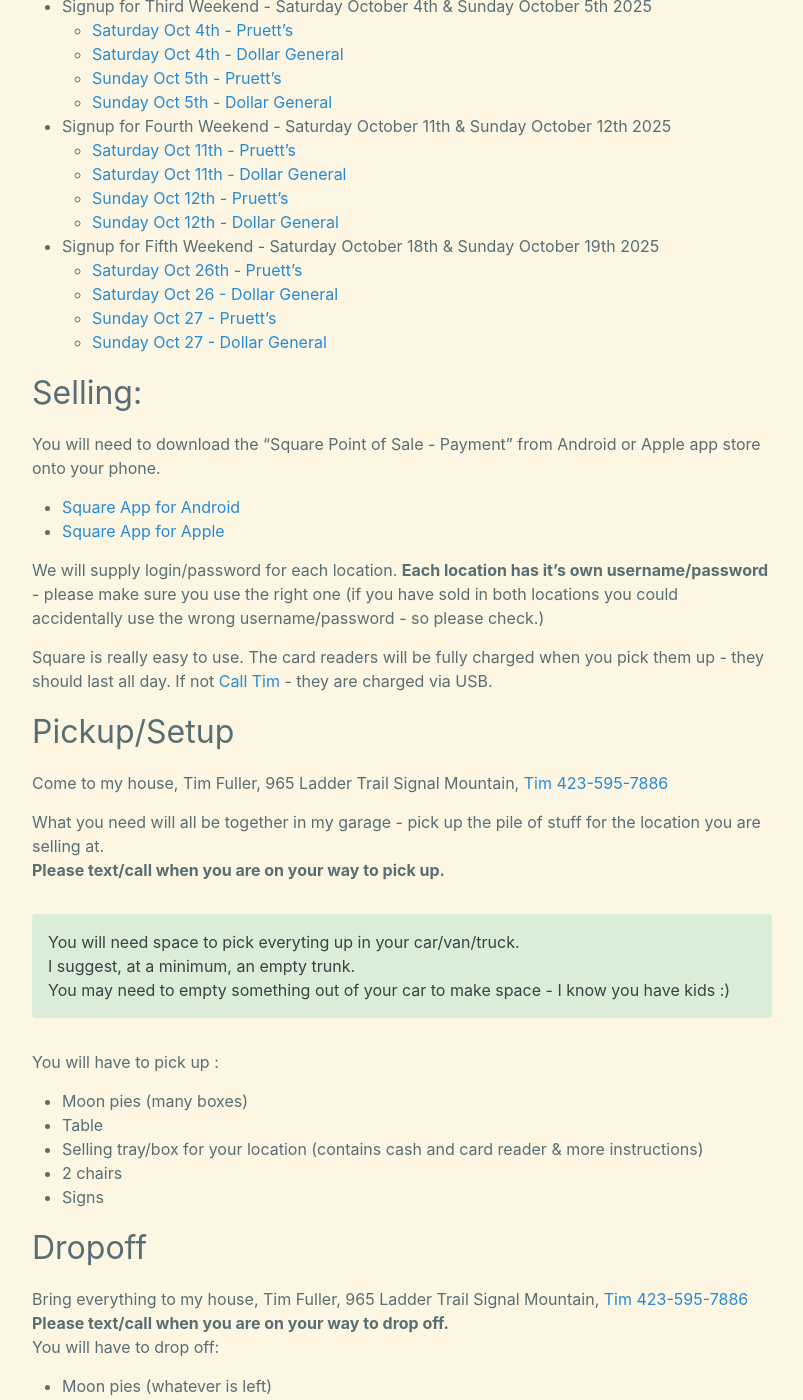
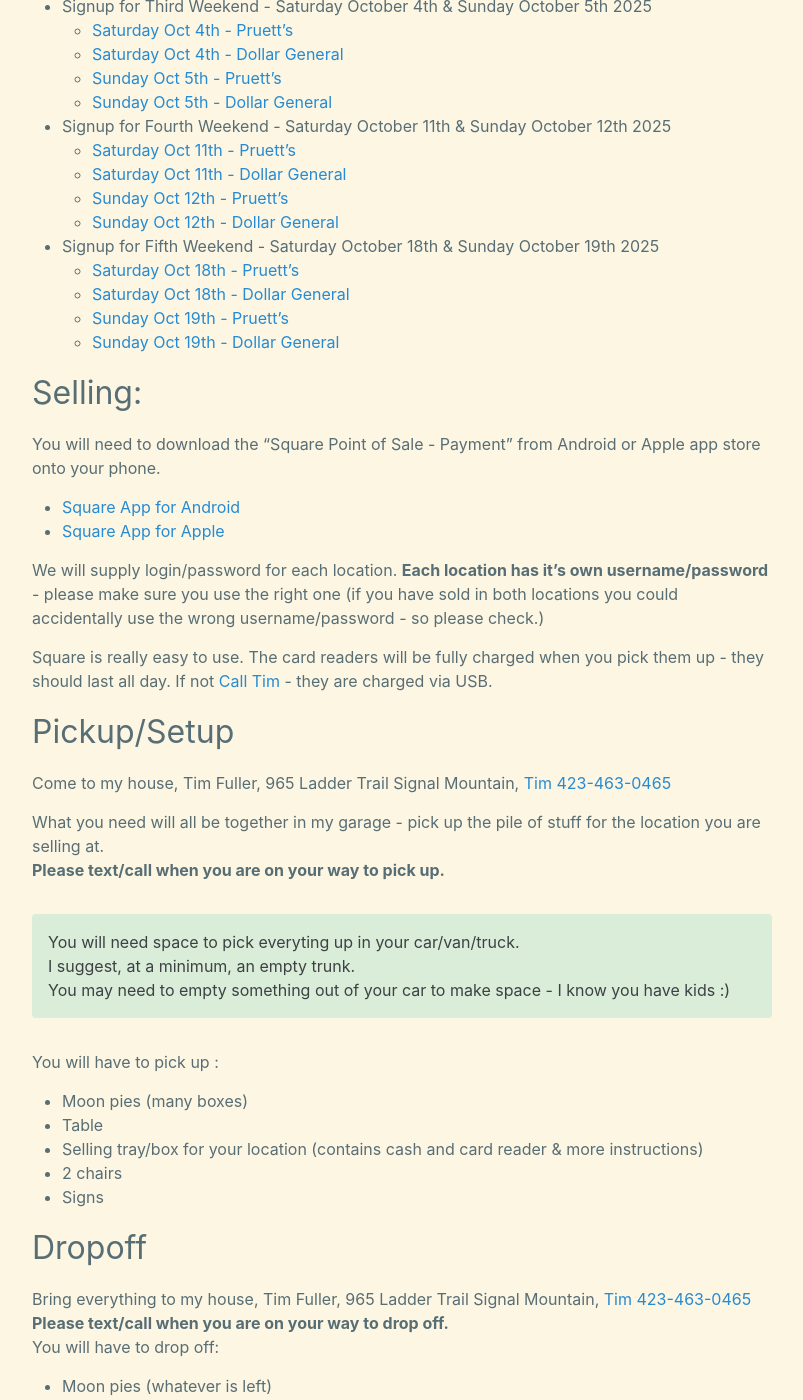
Before and after one commit to CodeJourneymen/scoutpiemaster, a Jekyll site: the page built from shownsell.md, in a window 1280 px wide and 1400 px high, scrolled down 1086 px. Shown: the whole window, without its empty margins (238-1041 px from the left). Built offline with Jekyll 4.4.1, drawn with Linux system fonts in a browser that asks for light colours; some of the changed text lies outside the part shown.

Commit message:
Update shownsell.md
updated contact info

```diff
--- a/shownsell.md
+++ b/shownsell.md
@@ -53,10 +53,10 @@ All Signup Genius links for September/October 2025.
   - [Sunday Oct 12th - Dollar General](https://www.signupgenius.com/go/10C054BABAD2AA3F9C70-58283361-moonpie)
 
 - Signup for Fifth Weekend - Saturday October 18th & Sunday October 19th 2025
-  - [Saturday Oct 26th - Pruett's](https://www.signupgenius.com/go/10C054BABAD2AA3F9C70-58283351-moonpie)
-  - [Saturday Oct 26 - Dollar General](https://www.signupgenius.com/go/10C054BABAD2AA3F9C70-58283365-moonpie)
-  - [Sunday Oct 27 - Pruett's](https://www.signupgenius.com/go/10C054BABAD2AA3F9C70-58283350-moonpie)
-  - [Sunday Oct 27 - Dollar General](https://www.signupgenius.com/go/10C054BABAD2AA3F9C70-58283366-moonpie)
+  - [Saturday Oct 18th - Pruett's](https://www.signupgenius.com/go/10C054BABAD2AA3F9C70-58283351-moonpie)
+  - [Saturday Oct 18th - Dollar General](https://www.signupgenius.com/go/10C054BABAD2AA3F9C70-58283365-moonpie)
+  - [Sunday Oct 19th - Pruett's](https://www.signupgenius.com/go/10C054BABAD2AA3F9C70-58283350-moonpie)
+  - [Sunday Oct 19th - Dollar General](https://www.signupgenius.com/go/10C054BABAD2AA3F9C70-58283366-moonpie)
 
 
 
@@ -69,10 +69,10 @@ You will need to download the "Square Point of Sale - Payment" from Android or A
 
 We will supply login/password for each location. **Each location has it's own username/password** - please make sure you use the right one (if you have sold in both locations you could accidentally use the wrong username/password - so please check.)
 
-Square is really easy to use. The card readers will be fully charged when you pick them up - they should last all day. If not [Call Tim](tel:4234630432) - they are charged via USB.
+Square is really easy to use. The card readers will be fully charged when you pick them up - they should last all day. If not [Call Tim](tel:4234630465) - they are charged via USB.
 
 # Pickup/Setup
-Come to my house, Tim Fuller, 965 Ladder Trail Signal Mountain, [Tim 423-595-7886](tel:4235957886)
+Come to my house, Tim Fuller, 965 Ladder Trail Signal Mountain, [Tim 423-463-0465](tel:4234630465)
 
 What you need will all be together in my garage - pick up the pile of stuff for the location you are selling at.
 <br/>
@@ -91,7 +91,7 @@ You will have to pick up :
 - Signs
 
 # Dropoff
-Bring everything to my house, Tim Fuller, 965 Ladder Trail Signal Mountain, [Tim 423-595-7886](tel:4235957886)
+Bring everything to my house, Tim Fuller, 965 Ladder Trail Signal Mountain, [Tim 423-463-0465](tel:4234630465)
 <br/>
 **Please text/call when you are on your way to drop off.**
 <br/>
```
Also changed, not shown: other parts of shownsell.md (+1 -1 lines).
